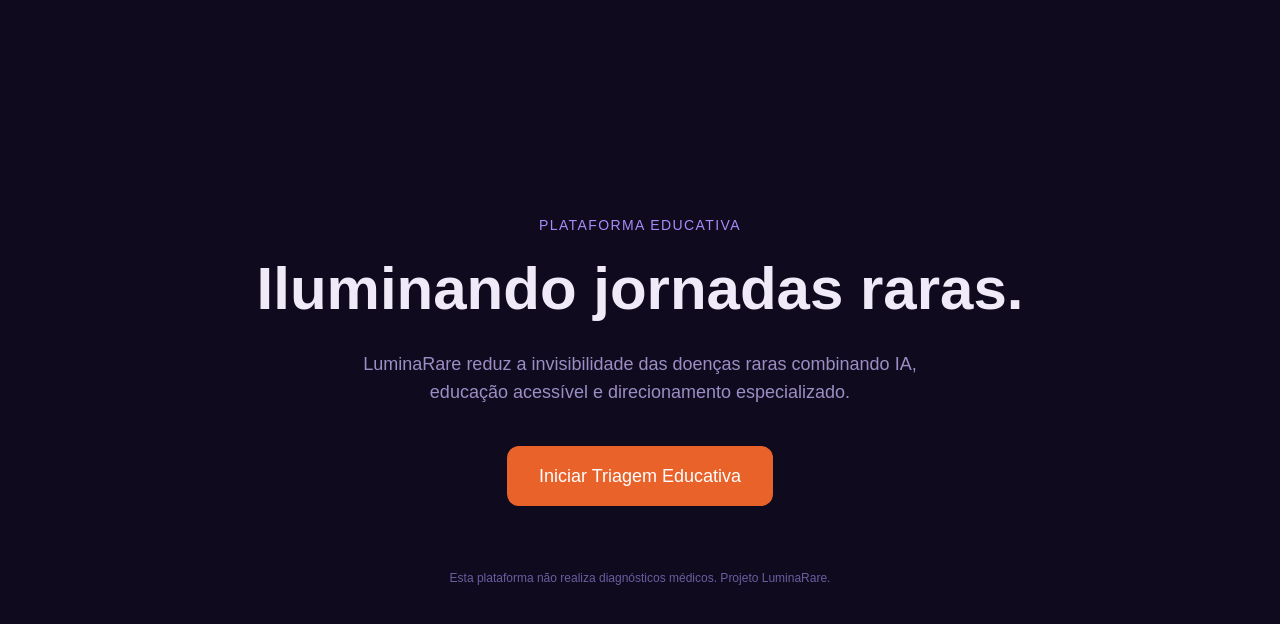
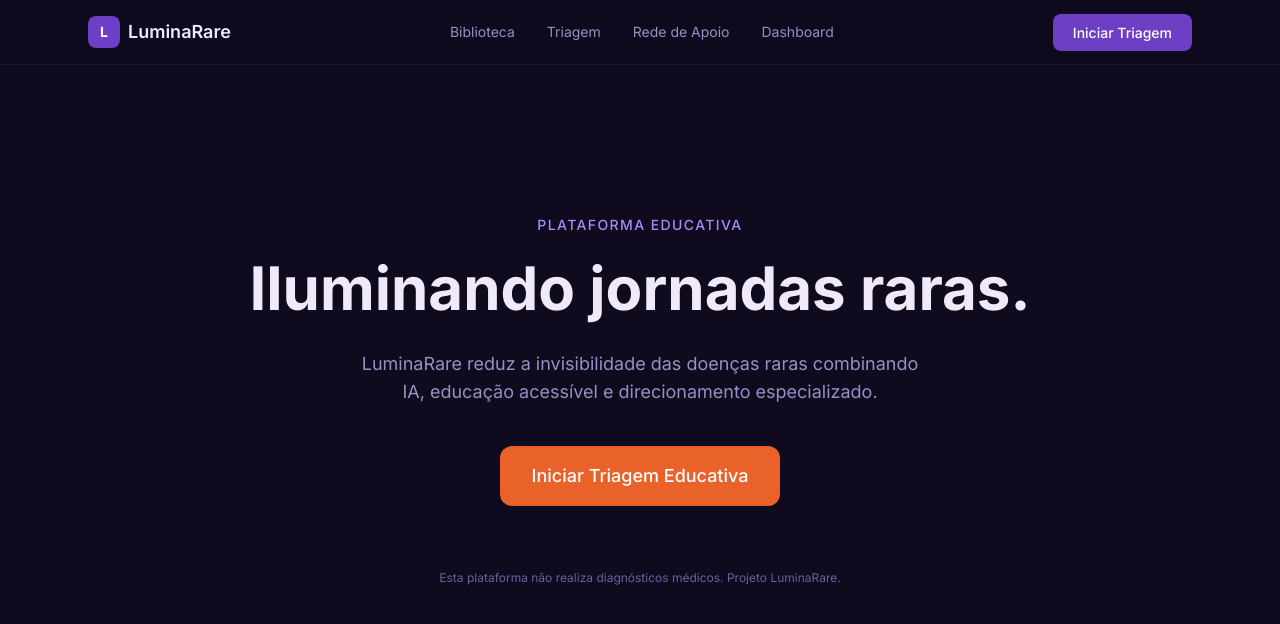
Before and after one commit to Gisele-Santana98/luminarare, a Next.js app in the folder frontend/: page / in a window 1280 px wide. Shown: the top 624 px of the page. Built offline with nearby package versions, Linux system fonts and the light colour scheme.

Commit message:
feat: adiciona navbar responsiva e layout base

```diff
--- a/frontend/src/app/layout.js
+++ b/frontend/src/app/layout.js
@@ -1,28 +1,21 @@
-import { Geist, Geist_Mono } from "next/font/google";
-import "./globals.css";
+import { Inter } from 'next/font/google'
+import './globals.css'
+import Navbar from '@/components/layout/Navbar'
 
-const geistSans = Geist({
-  variable: "--font-geist-sans",
-  subsets: ["latin"],
-});
-
-const geistMono = Geist_Mono({
-  variable: "--font-geist-mono",
-  subsets: ["latin"],
-});
+const inter = Inter({ subsets: ['latin'] })
 
 export const metadata = {
-  title: "Create Next App",
-  description: "Generated by create next app",
-};
+  title: 'LuminaRare — Iluminando jornadas raras',
+  description: 'Plataforma educativa de conscientização e apoio sobre doenças raras.',
+}
 
 export default function RootLayout({ children }) {
   return (
-    <html
-      lang="en"
-      className={`${geistSans.variable} ${geistMono.variable} h-full antialiased`}
-    >
-      <body className="min-h-full flex flex-col">{children}</body>
+    <html lang="pt-BR">
+      <body className={`${inter.className} bg-[#0F0A1E]`}>
+        <Navbar />
+        {children}
+      </body>
     </html>
-  );
+  )
 }
--- /dev/null
+++ b/frontend/src/components/layout/Navbar.js
@@ -0,0 +1,71 @@
+'use client'
+
+import { useState } from 'react'
+import Link from 'next/link'
+
+export default function Navbar() {
+  const [menuAberto, setMenuAberto] = useState(false)
+
+  return (
+    <nav className="fixed top-0 left-0 right-0 z-50 bg-[#0F0A1E]/90 backdrop-blur-md border-b border-[#1E1535]">
+      <div className="max-w-6xl mx-auto px-6 py-4 flex items-center justify-between">
+
+        {/* Logo */}
+        <Link href="/" className="flex items-center gap-2">
+          <div className="w-8 h-8 bg-[#6C3FC5] rounded-lg flex items-center justify-center">
+            <span className="text-white text-sm font-bold">L</span>
+          </div>
+          <span className="text-[#F0EAF8] font-semibold text-lg">LuminaRare</span>
+        </Link>
+
+        {/* Links — desktop */}
+        <div className="hidden md:flex items-center gap-8">
+          <Link href="/biblioteca" className="text-[#9B8EC4] hover:text-[#F0EAF8] text-sm transition-colors">
+            Biblioteca
+          </Link>
+          <Link href="/triagem" className="text-[#9B8EC4] hover:text-[#F0EAF8] text-sm transition-colors">
+            Triagem
+          </Link>
+          <Link href="/rede-de-apoio" className="text-[#9B8EC4] hover:text-[#F0EAF8] text-sm transition-colors">
+            Rede de Apoio
+          </Link>
+          <Link href="/dashboard" className="text-[#9B8EC4] hover:text-[#F0EAF8] text-sm transition-colors">
+            Dashboard
+          </Link>
+        </div>
+
+        {/* Botão CTA — desktop */}
+        <div className="hidden md:block">
+          <Link
+            href="/triagem"
+            className="bg-[#6C3FC5] text-white text-sm font-medium px-5 py-2.5 rounded-lg hover:bg-[#5A32A3] transition-colors"
+          >
+            Iniciar Triagem
+          </Link>
+        </div>
+
+        {/* Botão menu mobile */}
+        <button
+          onClick={() => setMenuAberto(!menuAberto)}
+          className="md:hidden text-[#9B8EC4] hover:text-[#F0EAF8]"
+          aria-label="Abrir menu de navegação"
+        >
+          {menuAberto ? '✕' : '☰'}
+        </button>
+      </div>
+
+      {/* Menu mobile */}
+      {menuAberto && (
+        <div className="md:hidden bg-[#160F2A] border-t border-[#1E1535] px-6 py-4 flex flex-col gap-4">
+          <Link href="/biblioteca" className="text-[#9B8EC4] hover:text-[#F0EAF8] text-sm">Biblioteca</Link>
+          <Link href="/triagem" className="text-[#9B8EC4] hover:text-[#F0EAF8] text-sm">Triagem</Link>
+          <Link href="/rede-de-apoio" className="text-[#9B8EC4] hover:text-[#F0EAF8] text-sm">Rede de Apoio</Link>
+          <Link href="/dashboard" className="text-[#9B8EC4] hover:text-[#F0EAF8] text-sm">Dashboard</Link>
+          <Link href="/triagem" className="bg-[#6C3FC5] text-white text-sm font-medium px-5 py-2.5 rounded-lg text-center">
+            Iniciar Triagem
+          </Link>
+        </div>
+      )}
+    </nav>
+  )
+}
```
